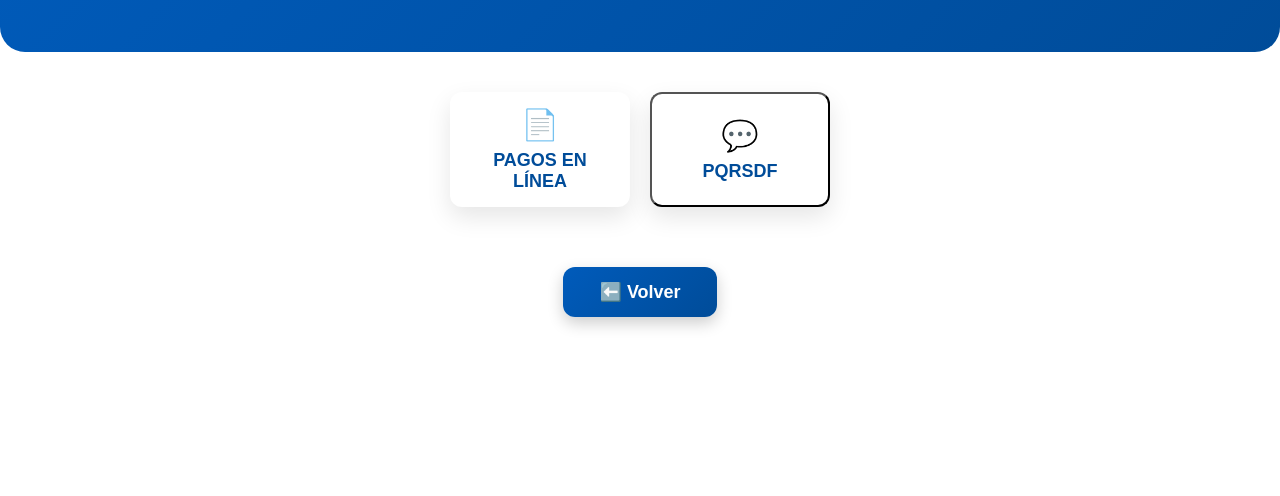
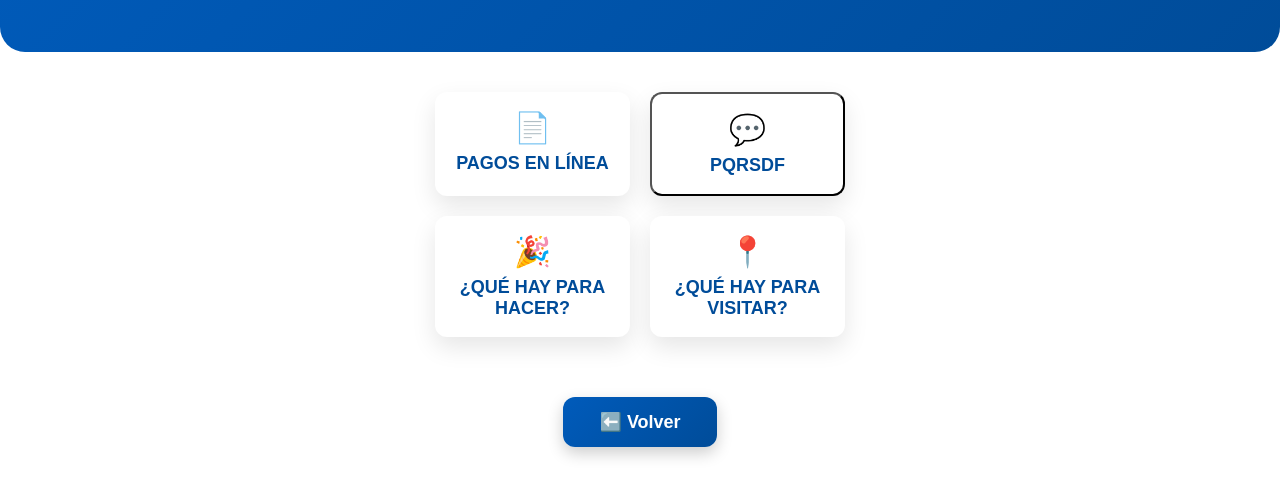
Before and after one commit to FabianAndres2023/app-alcaldia, a website: page dist/index.html in a window 1280 px wide. Both pictures are taken after a click on the button "INGRESAR". Shown: the part 140-636 px from the top of the page. Drawn offline with Linux system fonts and the light colour scheme.

Commit message:
APLICACION TOTALMENTE ARREGLADA

```diff
--- a/dist/app.js
+++ b/dist/app.js
@@ -1,15 +1,28 @@
-// Exponer goTo en el scope global para que funcione el onclick del HTML
+// Cambiar entre pantallas
 window.goTo = function (id) {
   document.querySelectorAll(".screen").forEach(s => s.classList.remove("active"));
+
   const target = document.getElementById(id);
-  if (target) target.classList.add("active");
+  if (target) {
+    target.classList.add("active");
+  }
+
   window.scrollTo({ top: 0, behavior: "smooth" });
 };
 
-// Si se activa un SW nuevo, recarga para tomar la última versión de index.html
+// Botones con data-target
+document.addEventListener("DOMContentLoaded", () => {
+  document.querySelectorAll("[data-target]").forEach(btn => {
+    btn.addEventListener("click", () => {
+      const target = btn.getAttribute("data-target");
+      window.goTo(target);
+    });
+  });
+});
+
+// Si se activa un SW nuevo, recarga para tomar la última versión
 if ("serviceWorker" in navigator) {
   navigator.serviceWorker.addEventListener("controllerchange", () => {
-    // Evita bucles de recarga
     if (!window.__reloadedBySW) {
       window.__reloadedBySW = true;
       window.location.reload();
--- a/dist/index.html
+++ b/dist/index.html
@@ -5,7 +5,6 @@
   <meta name="viewport" content="width=device-width, initial-scale=1" />
   <title>Alcaldía de Tuluá</title>
 
-  <!-- Colores del navegador / Splash -->
   <meta name="theme-color" content="#005BBB" />
   <meta name="apple-mobile-web-app-capable" content="yes">
   <meta name="apple-mobile-web-app-status-bar-style" content="black-translucent">
@@ -17,6 +16,7 @@
 
   <link rel="stylesheet" href="styles.css" />
 </head>
+
 <body>
   <!-- ========== PANTALLA DE BIENVENIDA ========== -->
   <section id="welcome" class="screen active">
@@ -28,7 +28,7 @@
       <img src="logo.png" alt="Logo Alcaldía de Tuluá" class="welcome-logo" />
     </div>
 
-    <button class="btn-ingresar" onclick="goTo('menu')">INGRESAR</button>
+    <button class="btn-ingresar" data-target="menu">INGRESAR</button>
 
     <div class="social">
       <a href="https://www.facebook.com/AlcaldiaDeTulua" target="_blank"><img src="https://cdn.jsdelivr.net/gh/simple-icons/simple-icons/icons/facebook.svg" alt="Facebook"></a>
@@ -59,13 +59,23 @@
         <span class="label">PAGOS EN LÍNEA</span>
       </a>
 
-      <button class="card small-card" onclick="goTo('pqrs')">
+      <button class="card small-card" data-target="pqrs">
         <span class="icon">💬</span>
         <span class="label">PQRSDF</span>
       </button>
+
+      <a class="card small-card link-card" href="https://tulua.gov.co/calendario/" target="_blank">
+        <span class="icon">🎉</span>
+        <span class="label">¿QUÉ HAY PARA HACER?</span>
+      </a>
+
+      <a class="card small-card link-card" href="https://tulua.gov.co/turismo/" target="_blank">
+        <span class="icon">📍</span>
+        <span class="label">¿QUÉ HAY PARA VISITAR?</span>
+      </a>
     </div>
 
-    <button class="btn-ingresar" onclick="goTo('welcome')">⬅️ Volver</button>
+    <button class="btn-ingresar" data-target="welcome">⬅️ Volver</button>
   </section>
 
   <!-- ========== PQRSDF ========== -->
@@ -87,21 +97,18 @@
         <span class="label">Registrar PQRSDF</span>
       </a>
 
-      <!-- NUEVO: Consultar Trámite -->
       <a class="card link-card" href="https://tulua.tramiter.co/documentos/consultar-tramite-web" target="_blank">
         <span class="icon">🔎</span>
         <span class="label">Consultar Trámite</span>
       </a>
     </div>
 
-    <button class="btn-ingresar" onclick="goTo('menu')">⬅️ Volver</button>
+    <button class="btn-ingresar" data-target="menu">⬅️ Volver</button>
   </section>
 
-  <!-- Carga el JS al final para asegurar que window.goTo esté en global -->
   <script src="app.js" defer></script>
 
   <script>
-    // Registro del Service Worker con scope local
     if ("serviceWorker" in navigator) {
       navigator.serviceWorker.register("./service-worker.js", { scope: "./" })
         .then(() => console.log("✅ Service Worker registrado"))
--- a/dist/styles.css
+++ b/dist/styles.css
@@ -92,8 +92,6 @@ footer {
   border-bottom-left-radius: 25px;
   border-bottom-right-radius: 25px;
   text-align: center;
-
-  /* Deja aire a la derecha para el logo en pantallas anchas */
   padding-right: clamp(20px, 12vw, 220px);
 }
 .menu-hero h2 {
@@ -103,7 +101,6 @@ footer {
 }
 .menu-hero p { margin: 8px 0 0; font-size: clamp(14px, 2.4vw, 20px); }
 
-/* Logo fijo arriba a la derecha del header */
 .header-logo {
   position: absolute;
   right: clamp(12px, 2vw, 24px);
@@ -113,15 +110,14 @@ footer {
   pointer-events: none;
 }
 
-/* Ajustes móviles: que no tape el título */
 @media (max-width: 560px) {
   .menu-hero {
-    padding-right: 20px;   /* espacio normal */
-    padding-top: 56px;     /* un poco más de altura para no chocar */
+    padding-right: 20px;
+    padding-top: 56px;
   }
   .header-logo {
     top: 18px;
-    width: 130px;          /* un toque más grande como pediste */
+    width: 130px;
   }
 }
 
@@ -159,14 +155,27 @@ footer {
   color: inherit;
 }
 
-/* ====== MENÚ PEQUEÑO ====== */
+/* ====== MENÚ PEQUEÑO (2x2) ====== */
 .small-grid {
-  grid-template-columns: 1fr 1fr;
-  max-width: 420px;
-  margin: 20px auto 20px;
+  display: grid;
+  grid-template-columns: repeat(2, 1fr);
+  gap: 20px;
+  max-width: 450px;
+  margin: 20px auto;
+  justify-items: center;
 }
-.small-card { padding: 15px; border-radius: 12px; }
-.small-card .icon { font-size: 30px; margin-bottom: 8px; }
+
+.small-card {
+  width: 100%;
+  padding: 18px;
+  border-radius: 12px;
+  text-align: center;
+}
+
+.small-card .icon {
+  font-size: 30px;
+  margin-bottom: 8px;
+}
 
 /* ====== PQRS ====== */
 #pqrs .card-grid { margin-top: 30px; }
```
